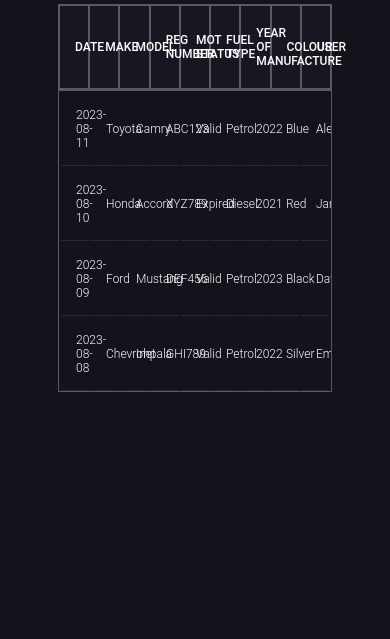
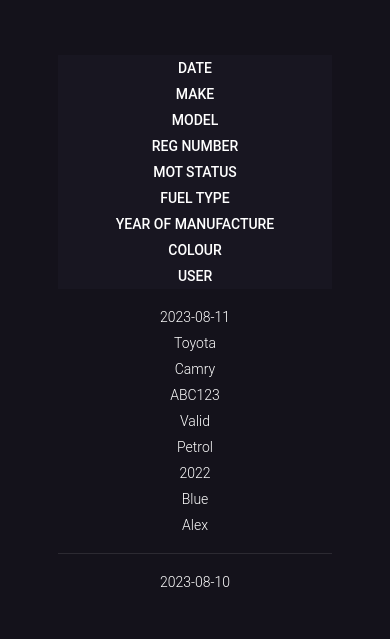
Before and after one commit to developedbyalex/AutoSpotter, a plain HTML site: page index.html in a window 390 px wide. Shown: the part 315-954 px from the top of the page. Before the commit the page ends 844 px from the top, so only its background shows below. Drawn offline with Linux system fonts and the light colour scheme.

Commit message:
Bug fixes and favicon
Fixed table ffs....
Added Favicon :)

```diff
--- a/css/style.css
+++ b/css/style.css
@@ -31,7 +31,8 @@ a.Login {
     padding: 14px 15px;
     border: 0px solid #000;
     border-radius: 10px;
-    margin-left: 10px; /* Add some margin */
+    margin-left: 10px;
+    /* Add some margin */
 }
 
 .addContent:hover,
@@ -47,8 +48,10 @@ a.Login:active {
 
 /* Additional styles for responsive table */
 .table-container {
-    max-width: 100%; /* Set maximum width to 100% */
-    overflow-x: auto; /* Add horizontal scroll when necessary */
+    max-width: 100%;
+    /* Set maximum width to 100% */
+    overflow-x: auto;
+    /* Add horizontal scroll when necessary */
 }
 
 /* Ensure table cells wrap content */
@@ -123,16 +126,30 @@ section {
     height: 300px;
     overflow-x: auto;
     margin-top: 0px;
-    border: 1px solid rgba(255, 255, 255, 0.3);
+    background-color: rgba(255, 255, 255, 0.3);
 }
 
 table {
     width: 100%;
     table-layout: fixed;
+    border-spacing: 1px;
 }
 
-th {
+table tr:not(:last-child) {
+    border-bottom: solid 1px rgba(255, 255, 255, 0.1);
+}
+
+table tr {
+    background-color: #14121b;
+}
+
+table tbody tr {
+    background-color: #14121b;
+}
+
+table th {
     padding: 20px 15px;
+    border-spacing: 0px;
     text-align: left;
     font-weight: 500;
     font-size: 12px;
@@ -141,14 +158,14 @@ th {
     background-color: #181621;
 }
 
-td {
-    padding: 15px;
+table td {
+    padding: 5px 0px;
+    padding: 20px 15px;
     text-align: left;
     vertical-align: middle;
     font-weight: 300;
     font-size: 12px;
     color: #fff;
-    border-bottom: solid 1px rgba(255, 255, 255, 0.1);
 }
 
 /* for custom scrollbar for webkit browser */
@@ -196,7 +213,8 @@ a.Login {
     padding: 14px 15px;
     border: 0px solid #000;
     border-radius: 10px;
-    margin-left: 10px; /* Add some margin */
+    margin-left: 10px;
+    /* Add some margin */
 }
 
 .addContent:hover,
@@ -212,8 +230,10 @@ a.Login:active {
 
 /* Additional styles for responsive table */
 .table-container {
-    max-width: 100%; /* Set maximum width to 100% */
-    overflow-x: auto; /* Add horizontal scroll when necessary */
+    max-width: 100%;
+    /* Set maximum width to 100% */
+    overflow-x: auto;
+    /* Add horizontal scroll when necessary */
 }
 
 /* Ensure table cells wrap content */
@@ -277,3 +297,41 @@ table.dataTable.nowrap th,
 table.dataTable.nowrap td {
     white-space: nowrap;
 }
+
+@media screen and (max-width: 600px) {
+    .tbl-header {
+        background-color: transparent;
+    }
+
+    table {
+        display: flex;
+    }
+
+    table thead,
+    table tbody {
+        display: flex;
+        flex: 1 1 auto;
+        flex-direction: column;
+    }
+
+    table td,
+    table th {
+        display: block;
+        flex: 1 1 auto;
+        text-align: center;
+        justify-content: center;
+        font-size: 14px;
+        padding: 5px 0px;
+    }
+
+    table tr {
+        display: flex;
+        flex-direction: column;
+        padding-top: 15px;
+        width: 100%;
+    }
+
+    table tr:not(:last-child) {
+        padding-bottom: 15px;
+    }
+}
--- a/index.html
+++ b/index.html
@@ -3,7 +3,8 @@
    <head>
       <meta charset="UTF-8">
       <meta name="viewport" content="width=device-width, initial-scale=1.0">
-		<title>CruiseCount</title>
+      <title>AutoSpotter | Main Page</title>
+      <link rel="icon" type="image/x-icon" href="./favicon.ico">
       <link rel="stylesheet" href="./css/style.css">
       <script src="./js/script.js"></script>
       <script src="https://kit.fontawesome.com/a2c15d1ebf.js" crossorigin="anonymous"></script>
@@ -11,8 +12,8 @@
    <body>
       <section>
          </br></br></br></br>
-			<h1>CruiseCount</h1>
-			<a class="Login" href="login.html"><i class="fa-solid fa-user"></i> Login</a>
+         <h1>AutoSpotter</h1>
+         <p style="color: #7d7c7e; text-align: center;"></pstyle>Made with <i class="fa-solid fa-heart fa-beat-fade" style="color: #f7647a;"></i> by Alex</p>
          <a class="addContent" href="addCar.html"><i class="fa-sharp fa-solid fa-plus"></i> Add</a>
          </br></br></br></br>
          <div class="tbl-header">
```
Also changed, not shown: addCar.html (+3 -4 lines), css/addCar.css (+28 -20 lines), favicon.ico (added). Lines whose indentation alone changed are shown as unchanged.
